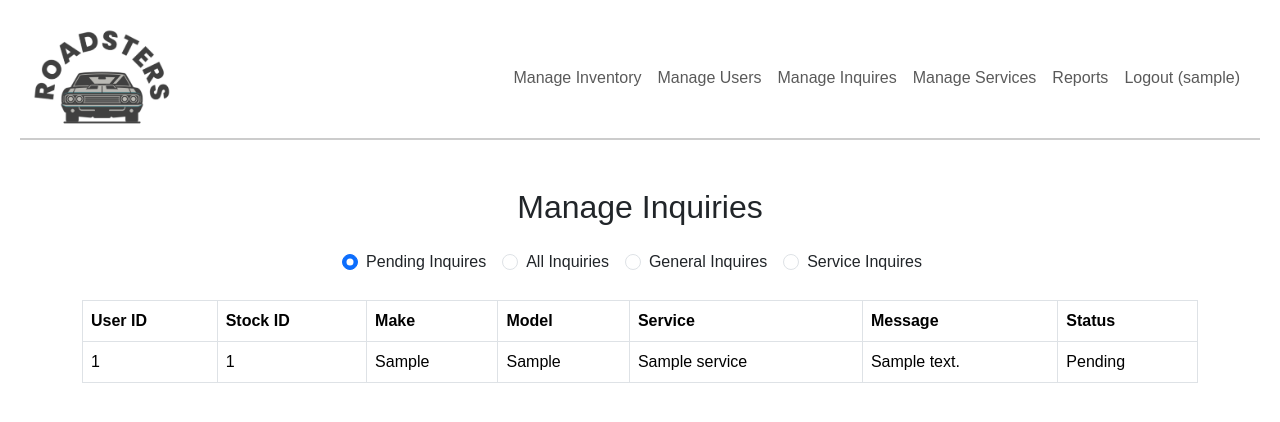
After one commit to Raman0956/Roadster, a PHP site: page /views/admin/manageInquires.php in a window 1280 px wide. The commit adds this page. Shown: the top 422 px of the page. Run offline with PHP 8.4, Linux system fonts and the light colour scheme; the visitor is signed in with stand-in values (Sample User, id 1); tables that the repository leaves empty hold one stand-in row (values such as "Sample post").

Commit message:
added manage services and inquires functionality - Raman

```diff
--- a/models/InquiryModel.php
+++ b/models/InquiryModel.php
@@ -1,5 +1,5 @@
 <?php
-require_once '../config/Database.php';
+require_once 'C:/xampp/htdocs/roadsters/config/database.php';
 
 class InquiryModel {
     private $conn;
@@ -44,4 +44,28 @@ class InquiryModel {
         return $stmt->execute();
     }
 
+    // Fetch all inquires
+    public function getAllInquiries() {
+        $query = "
+            SELECT
+                i.userID,
+                i.carID,
+                c.make,
+                c.model,
+                s.name AS serviceName,
+                i.message,
+                i.status
+            FROM
+                inquiry i
+            LEFT JOIN
+                carinventory c ON i.carID = c.carID
+            LEFT JOIN
+                service s ON i.serviceID = s.serviceID
+        ";
+        $stmt = $this->conn->prepare($query);
+        $stmt->execute();
+        return $stmt->fetchAll(PDO::FETCH_ASSOC);
+    }
+
+
 }
--- /dev/null
+++ b/views/admin/manageInquires.php
@@ -0,0 +1,172 @@
+<?php
+session_start();
+require_once 'C:/xampp/htdocs/roadsters/models/InquiryModel.php';
+require_once 'C:/xampp/htdocs/roadsters/views/header.php';
+
+// Ensure the user is logged in and is an admin
+if (!isset($_SESSION['userID']) || $_SESSION['role'] !== 'Admin') {
+    header("Location: /roadsters/views/authentication/login.php");
+    exit();
+}
+
+$inquiryModel = new InquiryModel();
+
+// Fetch all inquiries
+$inquiries = $inquiryModel->getAllInquiries();
+
+// Separate inquiries based on carID
+$validInquiries = array_filter($inquiries, fn($inquiry) => !empty($inquiry['carID']));
+$nullInquiries = array_filter($inquiries, fn($inquiry) => empty($inquiry['carID']));
+$pendingInquiries = array_filter($inquiries, fn($inquiry) => ($inquiry['status'] ==='Pending'));
+?>
+
+<div class="container mt-5">
+    <h2 class="text-center">Manage Inquiries</h2>
+
+    <!-- Filter Options -->
+    <div class="d-flex justify-content-center my-4">
+        <div class="form-check me-3">
+            <input class="form-check-input" type="radio" name="inquiryFilter" id="pendingInquiries" value="pending" checked>
+            <label class="form-check-label" for="pendingInquiries">Pending Inquires</label>
+        </div>
+        <div class="form-check me-3">
+            <input class="form-check-input" type="radio" name="inquiryFilter" id="allInquiries" value="all" >
+            <label class="form-check-label" for="allInquiries">All Inquiries</label>
+        </div>
+        <div class="form-check me-3">
+            <input class="form-check-input" type="radio" name="inquiryFilter" id="validInquiries" value="valid">
+            <label class="form-check-label" for="validInquiries">General Inquires</label>
+        </div>
+        <div class="form-check me-3">
+            <input class="form-check-input" type="radio" name="inquiryFilter" id="nullInquiries" value="null">
+            <label class="form-check-label" for="nullInquiries">Service Inquires</label>
+        </div>
+    </div>
+
+    <!-- All Inquiries Table -->
+<div id="allInquiriesTable" class="inquiry-table" style="display: none;">
+    <table class="table table-bordered">
+        <thead>
+            <tr>
+                <th>User ID</th>
+                <th>Stock ID</th>
+                <th>Make</th>
+                <th>Model</th>
+                <th>Service</th>
+                <th>Message</th>
+                <th>Status</th>
+            </tr>
+        </thead>
+        <tbody>
+            <?php foreach ($inquiries as $inquiry): ?>
+                <tr>
+                    <td><?= htmlspecialchars($inquiry['userID']); ?></td>
+                    <td><?= htmlspecialchars($inquiry['carID'] ?? 'N/A'); ?></td>
+                    <td><?= htmlspecialchars($inquiry['make'] ?? 'N/A'); ?></td>
+                    <td><?= htmlspecialchars($inquiry['model'] ?? 'N/A'); ?></td>
+                    <td><?= htmlspecialchars($inquiry['serviceName'] ?? 'N/A'); ?></td>
+                    <td><?= htmlspecialchars($inquiry['message']); ?></td>
+                    <td><?= htmlspecialchars($inquiry['status']); ?></td>
+                </tr>
+            <?php endforeach; ?>
+        </tbody>
+    </table>
+</div>
+
+<!-- Pending Inquiries Table -->
+<div id="pendingInquiriesTable" class="inquiry-table" >
+    <table class="table table-bordered">
+        <thead>
+            <tr>
+                <th>User ID</th>
+                <th>Stock ID</th>
+                <th>Make</th>
+                <th>Model</th>
+                <th>Service</th>
+                <th>Message</th>
+                <th>Status</th>
+            </tr>
+        </thead>
+        <tbody>
+            <?php foreach ($pendingInquiries as $inquiry): ?>
+                <tr>
+                    <td><?= htmlspecialchars($inquiry['userID']); ?></td>
+                    <td><?= htmlspecialchars($inquiry['carID'] ?? 'N/A'); ?></td>
+                    <td><?= htmlspecialchars($inquiry['make'] ?? 'N/A'); ?></td>
+                    <td><?= htmlspecialchars($inquiry['model'] ?? 'N/A'); ?></td>
+                    <td><?= htmlspecialchars($inquiry['serviceName'] ?? 'N/A'); ?></td>
+                    <td><?= htmlspecialchars($inquiry['message']); ?></td>
+                    <td><?= htmlspecialchars($inquiry['status']); ?></td>
+                </tr>
+            <?php endforeach; ?>
+        </tbody>
+    </table>
+</div>
+
+<!-- Valid Inquiries Table -->
+<div id="validInquiriesTable" class="inquiry-table" style="display: none;">
+    <table class="table table-bordered">
+        <thead>
+            <tr>
+                <th>User ID</th>
+                <th>Stock ID</th>
+                <th>Make</th>
+                <th>Model</th>
+                <th>Service</th>
+                <th>Message</th>
+                <th>Status</th>
+            </tr>
+        </thead>
+        <tbody>
+            <?php foreach ($validInquiries as $inquiry): ?>
+                <tr>
+                    <td><?= htmlspecialchars($inquiry['userID']); ?></td>
+                    <td><?= htmlspecialchars($inquiry['carID']); ?></td>
+                    <td><?= htmlspecialchars($inquiry['make'] ?? 'N/A'); ?></td>
+                    <td><?= htmlspecialchars($inquiry['model'] ?? 'N/A'); ?></td>
+                    <td><?= htmlspecialchars($inquiry['serviceName'] ?? 'N/A'); ?></td>
+                    <td><?= htmlspecialchars($inquiry['message']); ?></td>
+                    <td><?= htmlspecialchars($inquiry['status']); ?></td>
+                </tr>
+            <?php endforeach; ?>
+        </tbody>
+    </table>
+</div>
+
+<!-- Service Inquiries Table -->
+<div id="nullInquiriesTable" class="inquiry-table" style="display: none;">
+    <table class="table table-bordered">
+        <thead>
+            <tr>
+                <th>User ID</th>
+                <th>Service</th>
+                <th>Message</th>
+                <th>Status</th>
+            </tr>
+        </thead>
+        <tbody>
+            <?php foreach ($nullInquiries as $inquiry): ?>
+                <tr>
+                    <td><?= htmlspecialchars($inquiry['userID']); ?></td>
+                    <td><?= htmlspecialchars($inquiry['serviceName'] ?? 'N/A'); ?></td>
+                    <td><?= htmlspecialchars($inquiry['message']); ?></td>
+                    <td><?= htmlspecialchars($inquiry['status']); ?></td>
+                </tr>
+            <?php endforeach; ?>
+        </tbody>
+    </table>
+</div>
+
+<script>
+    document.querySelectorAll('input[name="inquiryFilter"]').forEach(radio => {
+        radio.addEventListener('change', function() {
+            document.querySelectorAll('.inquiry-table').forEach(table => {
+                table.style.display = 'none';
+            });
+            const selectedTable = document.getElementById(`${this.value}InquiriesTable`);
+            if (selectedTable) {
+                selectedTable.style.display = 'block';
+            }
+        });
+    });
+</script>
--- a/views/navbar.php
+++ b/views/navbar.php
@@ -31,10 +31,13 @@ $role = $_SESSION['role'] ?? 'Guest'; // Get the user role (default is Guest)
                         <a class="nav-link" href="<?= $baseURL; ?>/views/admin/adminIndex.php">Manage Inventory</a>
                     </li>
                     <li class="nav-item">
-                        <a class="nav-link" href="<?= $baseURL; ?>/views/admin/users.php">Manage Users</a>
+                        <a class="nav-link" href="<?= $baseURL; ?>/views/admin/manageUsers.php">Manage Users</a>
                     </li>
                     <li class="nav-item">
-                        <a class="nav-link" href="<?= $baseURL; ?>/views/admin/users.php">Manage Services</a>
+                        <a class="nav-link" href="<?= $baseURL; ?>/views/admin/manageInquires.php">Manage Inquires</a>
+                    </li>
+                    <li class="nav-item">
+                        <a class="nav-link" href="<?= $baseURL; ?>/views/admin/manageServices.php">Manage Services</a>
                     </li>
                     <li class="nav-item">
                         <a class="nav-link" href="<?= $baseURL; ?>/views/admin/reports.php">Reports</a>
```
Also changed, not shown: controllers/ServiceController.php (+61 -0 lines), models/ServiceModel.php (+36 -0 lines), views/admin/adminIndex.php (+1 -8 lines), views/admin/editCar.php (+0 -7 lines), views/admin/editService.php (added, +54 -0 lines), views/admin/manageServices.php (added, +70 -0 lines).
